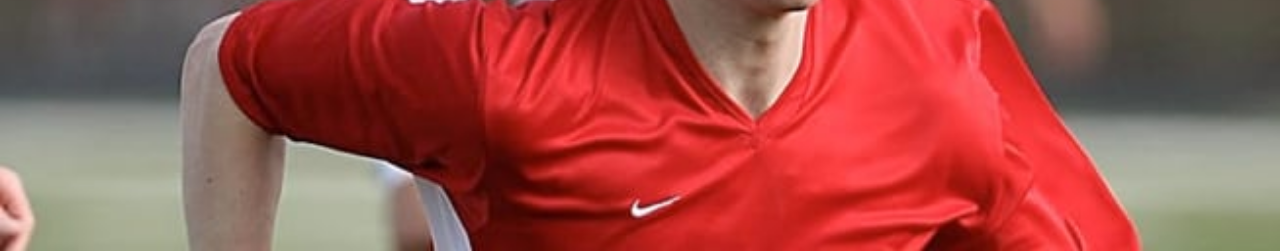
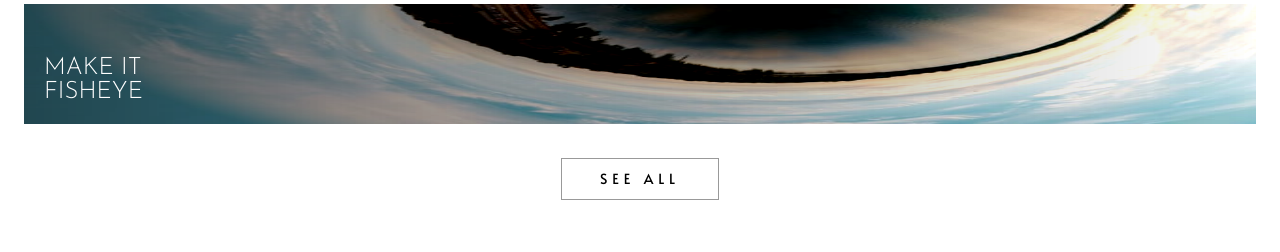
Before and after one commit to laoiseearle/loopstudios-landing-page, a plain HTML site: page index.html in a window 1280 px wide. Shown: the part 4637-4889 px from the top of the page. Drawn offline with Linux system fonts and the light colour scheme.

Commit message:
Style creation section

```diff
--- a/style.css
+++ b/style.css
@@ -93,3 +93,68 @@ nav {
   line-height: 1.5625rem;
   opacity: 0.5;
 }
+
+.creation-section {
+  padding: 0 1.5rem;
+  margin-bottom: 6rem;
+  text-align: center;
+}
+
+.creation-section h2 {
+  line-height: 2rem;
+  font-size: 2rem;
+  text-transform: uppercase;
+  text-align: center;
+  margin-bottom: 3rem;
+  font-weight: 300;
+}
+
+.grid {
+  display: grid;
+  gap: 1.5rem;
+}
+
+.grid-item {
+  position: relative;
+  max-height: 7.5rem;
+  text-align: left;
+  background: linear-gradient(
+    90deg,
+    rgba(0, 0, 0, 0.6) 0%,
+    rgba(0, 0, 0, 0) 100%
+  );
+}
+.grid-item img {
+  height: 100%;
+  filter: contrast(1.3);
+  mix-blend-mode: multiply;
+}
+
+.grid-item h3 {
+  position: absolute;
+  color: #fff;
+  top: 3.25rem;
+  left: 1.25rem;
+  font-size: 1.5rem;
+  line-height: 1.5rem;
+  font-weight: 300;
+  text-transform: uppercase;
+  max-width: 127px;
+}
+
+.grid-item:nth-of-type(4) h3 {
+  max-width: 111px;
+}
+
+.creation-section button {
+  text-transform: uppercase;
+  font-weight: 400;
+  font-family: 'Alata';
+  font-size: 0.875rem;
+  line-height: 0.875rem;
+  letter-spacing: 5px;
+  padding: 0.8125rem 2.375rem;
+  background-color: transparent;
+  border: 1px solid rgba(0, 0, 0, 0.4);
+  margin-top: 2.125rem;
+}
```
